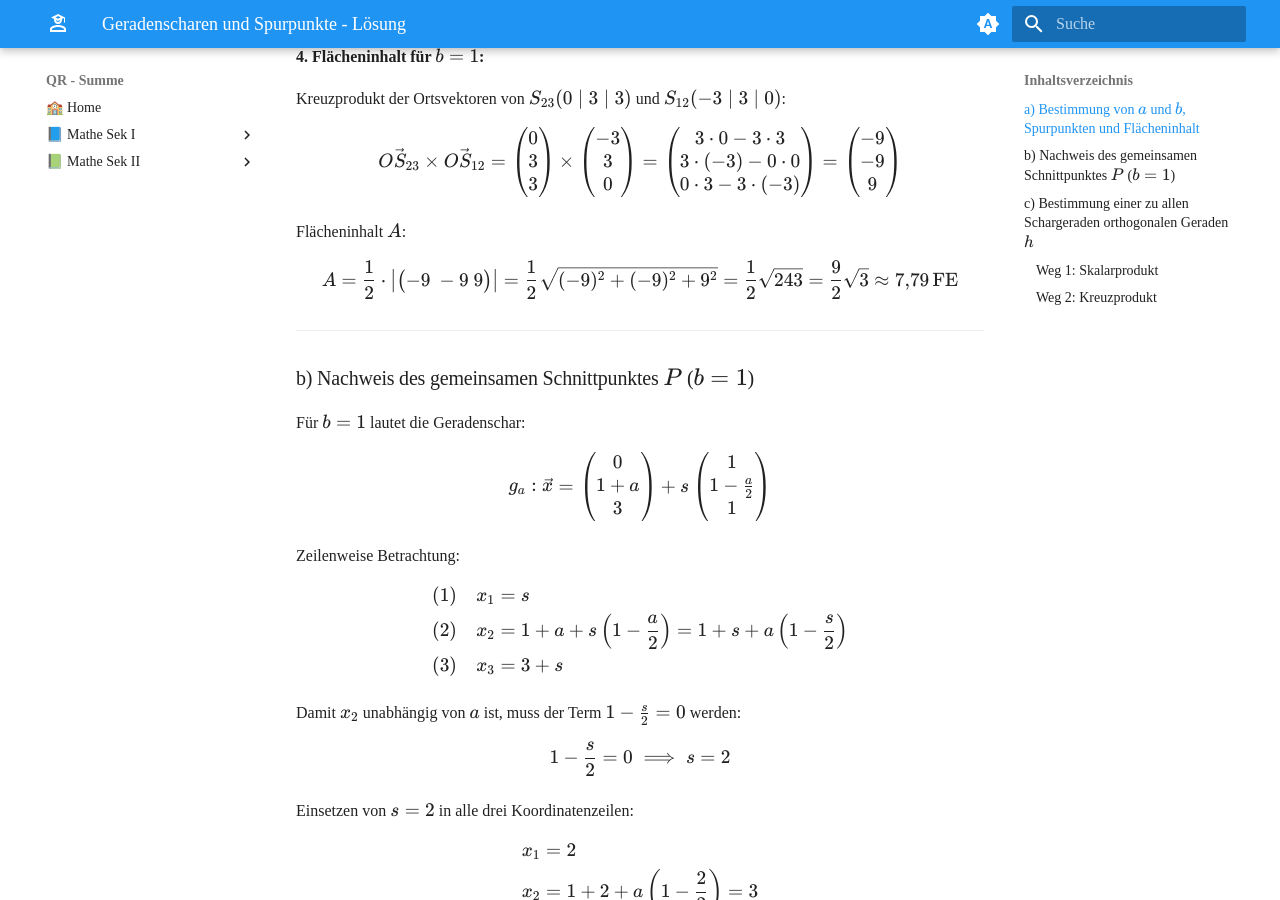
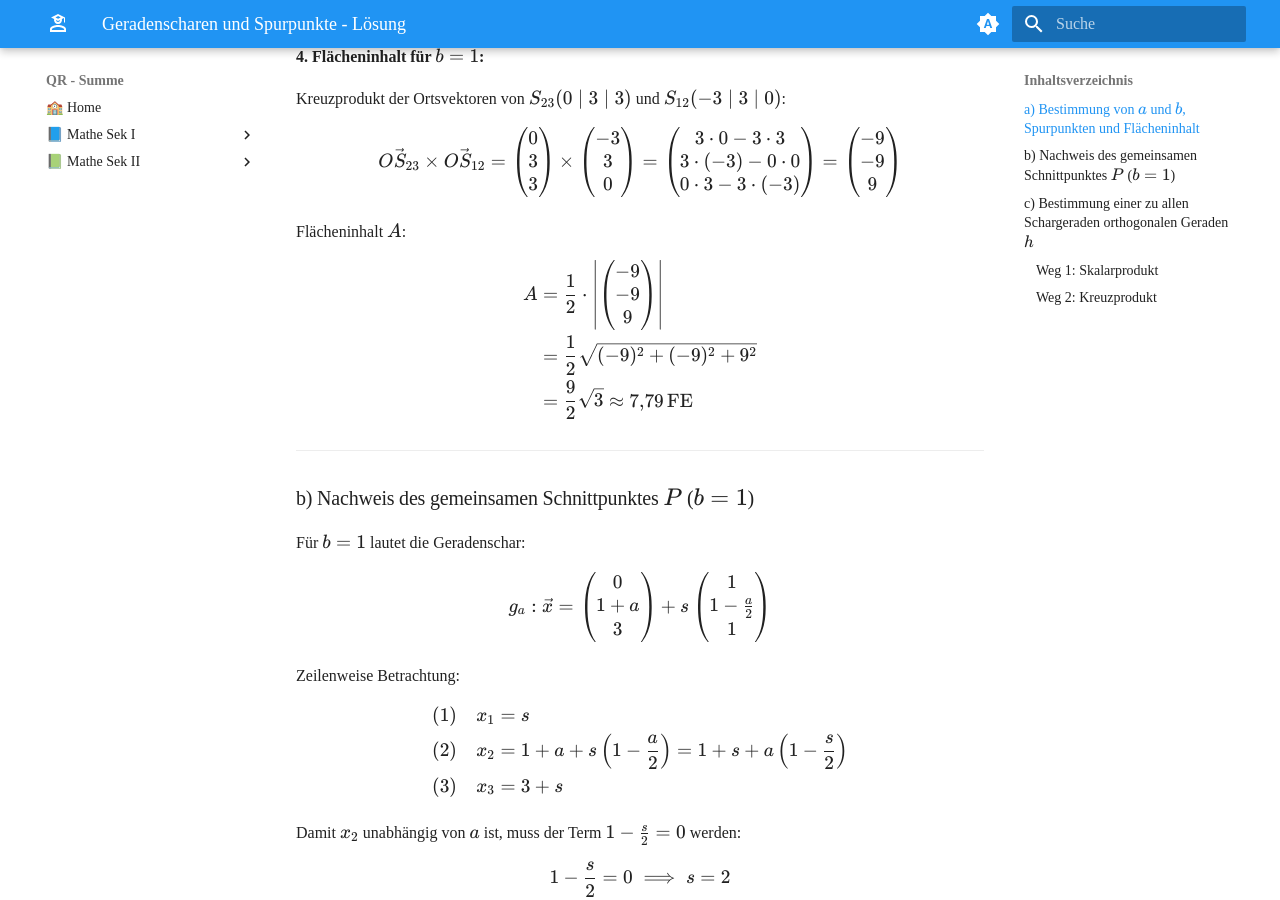
Before and after one commit to willipaufler/qr-edu, an MkDocs documentation site: the page built from docs/ma_sek_ii/vek/gerade/schar_l.md, in a window 1280 px wide and 900 px high, scrolled down 1249 px. Built offline with MkDocs 1.6.1 and Material for MkDocs 9.7.7, drawn with Linux system fonts in a browser that asks for light colours; some web fonts are replaced.

Commit message:
latex fehler korrigiert

```diff
--- a/docs/ma_sek_ii/vek/gerade/schar_l.md
+++ b/docs/ma_sek_ii/vek/gerade/schar_l.md
@@ -69,7 +69,9 @@ $$
 Flächeninhalt $A$:
 $$
 \begin{aligned}
-A &= \frac{1}{2} \cdot \left| \begin{pmatrix} -9 \\ -9 \\ 9 \end{pmatrix} \right| = \frac{1}{2} \sqrt{(-9)^2 + (-9)^2 + 9^2} = \frac{1}{2} \sqrt{243} = \frac{9}{2}\sqrt{3} \approx 7{,}79\,\text{FE}
+A &= \frac{1}{2} \cdot \left| \begin{pmatrix} -9 \\\\ -9 \\\\ 9 \end{pmatrix} \right| \\\\
+&= \frac{1}{2} \sqrt{(-9)^2 + (-9)^2 + 9^2}\\\\
+& = \frac{9}{2}\sqrt{3} \approx 7{,}79\,\text{FE}
 \end{aligned}
 $$
 
```
